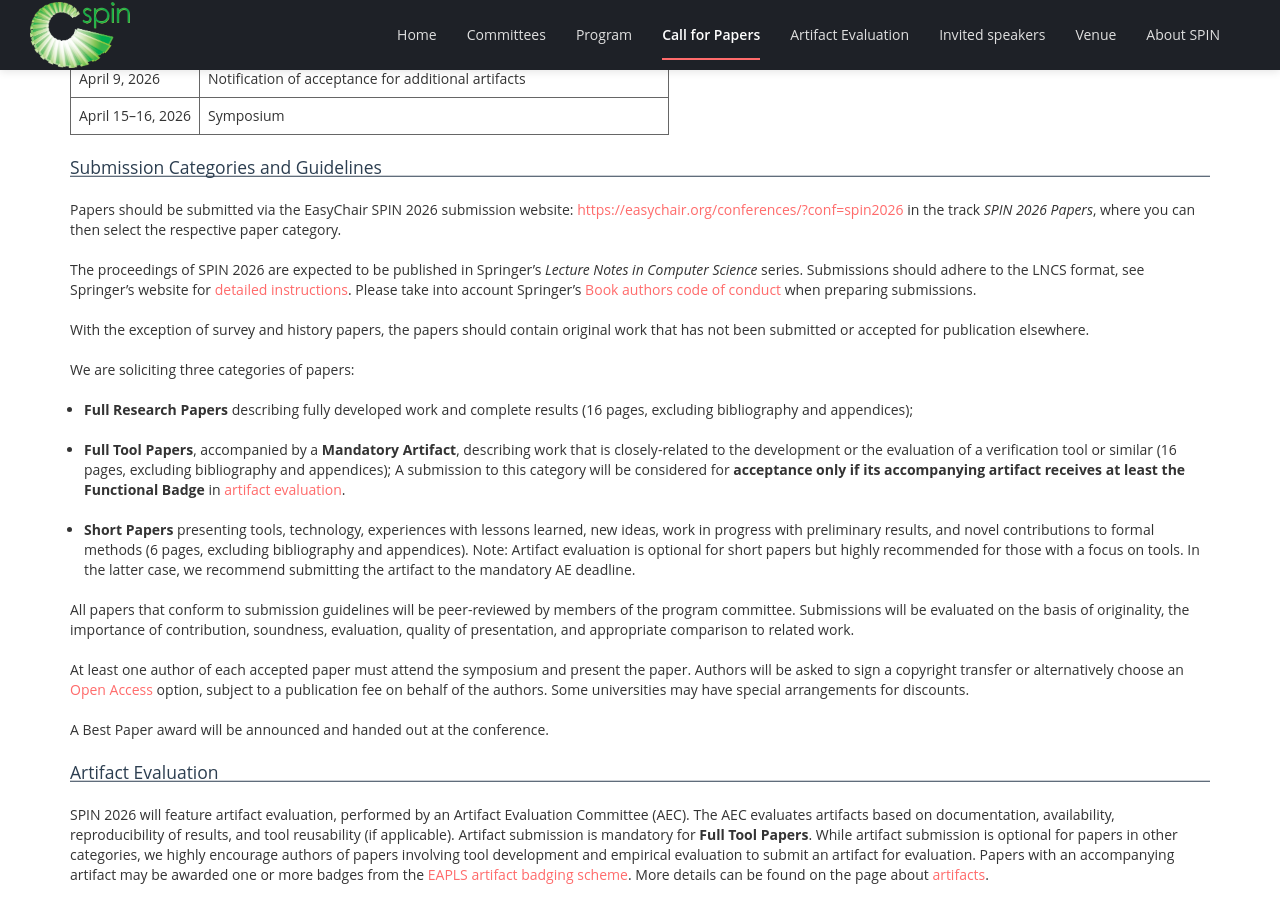
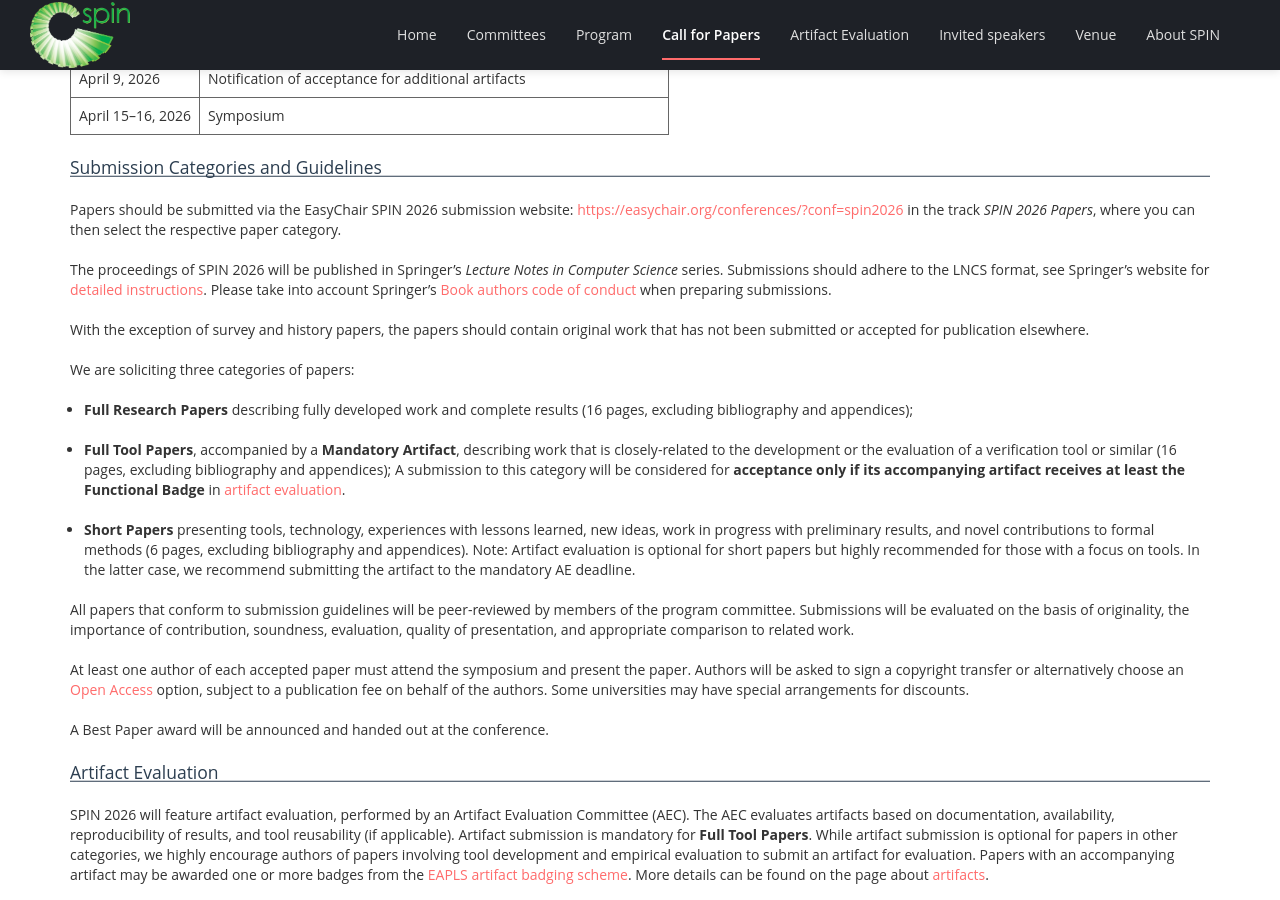
Before and after one commit to SPIN-web/SPIN2026, a Jekyll site: the page built from _pages/call.md, in a window 1280 px wide and 900 px high, scrolled down 1312 px. Built offline with Jekyll 4.4.1, drawn with Linux system fonts in a browser that asks for light colours; nearby versions of some CDN libraries; our own code applies the rules of GitHub Pages for plain Markdown files.

Commit message:
Made the statement about LNCS proceedings more explicit

```diff
--- a/_pages/call.md
+++ b/_pages/call.md
@@ -54,7 +54,7 @@ Topics of interest include, but are not limited to:
 
 Papers should be submitted via the EasyChair SPIN 2026 submission website: [https://easychair.org/conferences/?conf=spin2026](https://easychair.org/conferences/?conf=spin2026) in the track *SPIN 2026 Papers*, where you can then select the respective paper category.
 
-The proceedings of SPIN 2026 are expected to be published in Springer's *Lecture Notes in Computer Science* series. Submissions should adhere to the LNCS format, see Springer's website for [detailed instructions](https://www.springer.com/gp/computer-science/lncs/conference-proceedings-guidelines). Please take into account Springer's [Book authors code of conduct](https://www.springernature.com/gp/authors/book-authors-code-of-conduct) when preparing submissions.
+The proceedings of SPIN 2026 will be published in Springer's *Lecture Notes in Computer Science* series. Submissions should adhere to the LNCS format, see Springer's website for [detailed instructions](https://www.springer.com/gp/computer-science/lncs/conference-proceedings-guidelines). Please take into account Springer's [Book authors code of conduct](https://www.springernature.com/gp/authors/book-authors-code-of-conduct) when preparing submissions.
 
 With the exception of survey and history papers, the papers should contain original work that has not been submitted or accepted for publication elsewhere.
 
```
